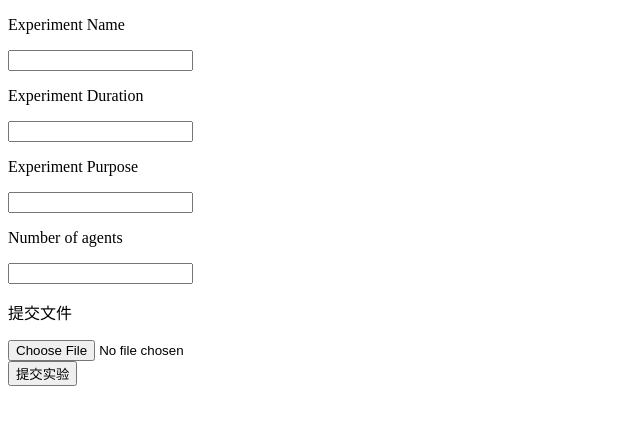
After one commit to HKUST-Virtual-Lab/project-wqy, a Django app: page /accounts/user/1/upload/ in a window 1280 px wide. The commit adds this page. Shown: the top 425 px of the page, without its empty margins (0-640 px from the left). Run offline with Django 3.2, Linux system fonts and the light colour scheme; the visitor is signed in with stand-in values (Sample User, id 1).

Commit message:
gtz's part attached
功能基本实现，但是视频result无法播放，留待后续解决

```diff
--- a/djangoProject/djangoProject/asgi.py
+++ b/djangoProject/djangoProject/asgi.py
@@ -4,7 +4,7 @@ ASGI config for djangoProject project.
 It exposes the ASGI callable as a module-level variable named ``application``.
 
 For more information on this file, see
-https://docs.djangoproject.com/en/3.2/howto/deployment/asgi/
+https://docs.djangoproject.com/en/3.0/howto/deployment/asgi/
 """
 
 import os
--- a/djangoProject/djangoProject/urls.py
+++ b/djangoProject/djangoProject/urls.py
@@ -1,7 +1,7 @@
 """djangoProject URL Configuration
 
 The `urlpatterns` list routes URLs to views. For more information please see:
-    https://docs.djangoproject.com/en/3.2/topics/http/urls/
+    https://docs.djangoproject.com/en/3.0/topics/http/urls/
 Examples:
 Function views
     1. Add an import:  from my_app import views
@@ -13,12 +13,12 @@ Including another URLconf
     1. Import the include() function: from django.urls import include, path
     2. Add a URL to urlpatterns:  path('blog/', include('blog.urls'))
 """
-from django.conf.urls import url
 from django.contrib import admin
-from django.urls import *
+from django.urls import path, include, re_path
+from users import views
 
 urlpatterns = [
-url(r'^admin/', admin.site.urls),
-url(r'^accounts/', include('users.urls')),
-
+    path('admin/', admin.site.urls),
+    path('accounts/', include("users.urls")),
+    re_path(r'^experiments/.+$', views.downloadview, name='download'),
 ]
--- a/djangoProject/djangoProject/wsgi.py
+++ b/djangoProject/djangoProject/wsgi.py
@@ -4,7 +4,7 @@ WSGI config for djangoProject project.
 It exposes the WSGI callable as a module-level variable named ``application``.
 
 For more information on this file, see
-https://docs.djangoproject.com/en/3.2/howto/deployment/wsgi/
+https://docs.djangoproject.com/en/3.0/howto/deployment/wsgi/
 """
 
 import os
--- a/djangoProject/manage.py
+++ b/djangoProject/manage.py
@@ -5,7 +5,6 @@ import sys
 
 
 def main():
-    """Run administrative tasks."""
     os.environ.setdefault('DJANGO_SETTINGS_MODULE', 'djangoProject.settings')
     try:
         from django.core.management import execute_from_command_line
--- a/djangoProject/users/forms.py
+++ b/djangoProject/users/forms.py
@@ -4,10 +4,13 @@ from django import forms
 from django.contrib.auth.models import User
 import re
 
+from .models import ExperimentInfo
+
 
 def email_check(email):
     pattern = re.compile(r"\"?([-a-zA-Z0-9.`?{}]+@\w+\.\w+)\"?")
     return re.match(pattern, email)
+
 
 class RegistrationForm(forms.Form):
     username = forms.CharField(label='Username', max_length=50)
@@ -121,3 +124,11 @@ class PwdChangeForm(forms.Form):
             raise forms.ValidationError("Password mismatch. Please enter again.")
 
         return password2
+
+
+# 郭廷章parts
+
+class ExperimentForm(ModelForm):
+    class Meta:
+        model = ExperimentInfo
+        fields = ('name', 'duration', 'purpose', 'agentNumber', 'file')
--- a/djangoProject/users/models.py
+++ b/djangoProject/users/models.py
@@ -1,3 +1,4 @@
+import time
 
 from django.db import models
 from django.contrib.auth.models import User
@@ -18,3 +19,34 @@ class UserProfile(models.Model):
     def __str__(self):
         return self.user.__str__()
 # Create your models here.
+# 郭廷章parts
+
+
+def upload_path(instance, filename):  # 动态设置文件上传路径
+    instance.result_path = 'experiments/{user_id}/{date}/{file_id}/'.format(
+        user_id=instance.user.id,
+        date=time.strftime('%Y/%m%d', time.localtime()),
+        file_id=instance.id,
+    )
+    return 'experiments/{user_id}/{date}/{file_id}/{filename}'.format(
+        user_id=instance.user.id,
+        date=time.strftime('%Y/%m%d', time.localtime()),
+        file_id=instance.id,
+        filename=filename,
+    )
+
+
+class ExperimentInfo(models.Model):
+    id = models.AutoField(primary_key=True)
+    name = models.CharField(max_length=20)
+    duration = models.CharField(max_length=20)
+    purpose = models.CharField(max_length=20)
+    agentNumber = models.CharField(max_length=20)
+    date = models.DateTimeField(auto_now_add=True)
+    file = models.FileField(upload_to=upload_path)  # 上传文件
+    result_path = models.CharField(max_length=100)  # 实验结果路径
+    user = models.ForeignKey(  # UserProfile作为外键
+        UserProfile,
+        on_delete=models.CASCADE,
+        related_name='my_experiment',
+    )
--- /dev/null
+++ b/djangoProject/users/templates/experiments/upload.html
@@ -0,0 +1,38 @@
+<!DOCTYPE html>
+<html lang="en">
+<head>
+    <meta charset="UTF-8">
+    <title>实验上传页面</title>
+</head>
+<body>
+{% if messages %}
+<ul class="messages">
+    {% for message in messages %}
+    <li{% if message.tags %} class="{{ message.tags }}"{% endif %}>{{ message }}</li>
+    {% endfor %}
+</ul>
+{% endif %}
+<form action="" method="post" enctype="multipart/form-data">
+    {% csrf_token %}
+    <p>Experiment Name</p>
+    <label>
+        <input type="text" name="name">
+    </label>
+    <p>Experiment Duration</p>
+    <label>
+        <input type="text" name="duration">
+    </label>
+    <p>Experiment Purpose</p>
+    <label>
+        <input type="text" name="purpose">
+    </label>
+    <p>Number of agents</p>
+    <label>
+        <input type="text" name="agentNumber">
+    </label>
+    <p>提交文件</p>
+    <input type="file" name="file"><br>
+    <input type="submit" value="提交实验">
+</form>
+</body>
+</html>
--- a/djangoProject/users/templates/users/profile.html
+++ b/djangoProject/users/templates/users/profile.html
@@ -24,6 +24,8 @@
 <a href="{% url 'users:profile_update' user.id %}">Edit</a>
 | <a href="{% url 'users:pwd_change' user.id %}">Change Password </a>
 | <a href="{% url 'users:logout' %}">Logout</a>
+| <a href="{% url 'users:upload' user.id %}">upload your experiment</a>
+| <a href="{% url 'users:filelist' user.id%}">your experiments list</a>
 {% endif %}
 
 {% endblock %}
--- a/djangoProject/users/templates/users/profile_update.html
+++ b/djangoProject/users/templates/users/profile_update.html
@@ -32,7 +32,7 @@
    </form>
 </div>
 
-<a href="{% url 'users:logout' %}">Logout</a> |
+<a href="{% url 'users:logout' %}">Logout</a>
       <a href="{% url 'users:pwd_change' user.id %}">Password change</a>
 
 {% endblock %}
--- a/djangoProject/users/urls.py
+++ b/djangoProject/users/urls.py
@@ -8,5 +8,9 @@ urlpatterns = [
     re_path(r'^user/(?P<pk>\d+)/profile/$', views.profile, name='profile'),
     re_path(r'^user/(?P<pk>\d+)/profile/update/$', views.profile_update, name='profile_update'),
     re_path(r'^user/(?P<pk>\d+)/pwdchange/$', views.pwd_change, name='pwd_change'),
+    re_path(r'^user/(?P<pk>\d+)/upload/$', views.upload_experiment, name='upload'),
+    re_path(r'^user/(?P<pk>\d+)/filelist/$', views.file_list, name='filelist'),
+    re_path(r'^user/(?P<pk>\d+)/filelist/(?P<fid>\d+)/download/$', views.result, name='download'),
+    re_path(r'success/$', views.success_response, name='success'),
     re_path(r'^logout/$', views.logout, name='logout'),
 ]
--- a/djangoProject/users/views.py
+++ b/djangoProject/users/views.py
@@ -1,13 +1,13 @@
-from django.shortcuts import render
-
 from django.shortcuts import render, get_object_or_404
 from django.contrib.auth.models import User
-from .models import UserProfile
+from .models import UserProfile, ExperimentInfo
 from django.contrib import auth
 from .forms import RegistrationForm, LoginForm, ProfileForm, PwdChangeForm
 from django.http import HttpResponseRedirect
 from django.urls import reverse
 from django.contrib.auth.decorators import login_required
+
+from .forms import ExperimentForm
 
 
 @login_required
@@ -87,41 +87,82 @@ def register(request):
             email = form.cleaned_data['email']
             password = form.cleaned_data['password2']
 
-      # 使用内置User自带create_user方法创建用户，不需要使用save()
+            # 使用内置User自带create_user方法创建用户，不需要使用save()
             user = User.objects.create_user(username=username, password=password, email=email)
 
-      # 如果直接使用objects.create()方法后不需要使用save()
+            # 如果直接使用objects.create()方法后不需要使用save()
             user_profile = UserProfile(user=user)
             user_profile.save()
 
             return HttpResponseRedirect("/accounts/login/")
 
     else:
-         form = RegistrationForm()
-
-         return render(request, 'users/registration.html', {'form': form})
+        form = RegistrationForm()
+        return render(request, 'users/registration.html', {'form': form})
 
 
 def login(request):
     if request.method == 'POST':
         form = LoginForm(request.POST)
         if form.is_valid():
-         username = form.cleaned_data['username']
-         password = form.cleaned_data['password']
-
-         user = auth.authenticate(username=username, password=password)
-
-         if user is not None and user.is_active:
-            auth.login(request, user)
-            return HttpResponseRedirect(reverse('users:profile', args=[user.id]))
-
-         else:
-         # 登陆失败
-              return render(request, 'users/login.html', {'form': form,'message': 'Wrong password. Please try again.'})
+            username = form.cleaned_data['username']
+            password = form.cleaned_data['password']
+            user = auth.authenticate(username=username, password=password)
+            if user is not None and user.is_active:
+                auth.login(request, user)
+                return HttpResponseRedirect(reverse('users:profile', args=[user.id]))
+            else:
+                # 登陆失败
+                return render(request, 'users/login.html',
+                              {'form': form, 'message': 'Wrong password. Please try again.'})
     else:
         form = LoginForm()
 
     return render(request, 'users/login.html', {'form': form})
 
 
-# Create your views here.
+# 郭廷章parts
+
+
+@login_required
+def upload_experiment(request, pk):  # 实验上传界面
+    if request.method == 'POST':
+
+        # 获取当前登录用户信息，提取用户id，存入experiment
+        experiment = ExperimentInfo()
+        experiment.user = get_object_or_404(UserProfile, id=pk)
+        experiment.save()
+
+        # 根据experiment创建modelform实例experimentform，处理上传并保存
+        experimentform = ExperimentForm(request.POST, request.FILES, instance=experiment)
+        if experimentform.is_valid():
+            experimentform.save()
+            return HttpResponseRedirect('/accounts/success/')
+    else:
+        experiment = ExperimentForm()
+    return render(request, 'experiments/upload.html', {'form': experiment})
+
+
+@login_required
+def success_response(request):  # 上传成功提示界面
+    return render(request, 'experiments/success.html')
+
+
+@login_required
+def file_list(request, pk):  # 实验详情页面
+    user = get_object_or_404(UserProfile, id=pk)
+    return render(request, 'experiments/fileList.html', {'user': user})
+
+
+@login_required
+def result(request, pk, fid):  # 跳转到对应视频
+    experiment = get_object_or_404(ExperimentInfo, id=fid)
+    path = '/{result_path}'.format(
+        result_path=experiment.result_path
+    )
+    return HttpResponseRedirect(path)
+
+
+def downloadview(request):
+    print('fuck me')
+    return render(request, 'experiments/download.html')
```
Also changed, not shown: djangoProject/djangoProject/settings.py (+15 -21 lines), djangoProject/users/templates/experiments/download.html (added, +12 -0 lines), djangoProject/users/templates/experiments/fileList.html (added, +19 -0 lines), djangoProject/users/templates/experiments/success.html (added, +25 -0 lines), djangoProject/djangoProject/__init__.py (line endings or trailing spaces), djangoProject/users/migrations/0001_initial.py (deleted), djangoProject/users/migrations/__init__.py (deleted), djangoProject/users/templates/__init__.py (deleted), djangoProject/users/templates/users/__init__.py (deleted).
